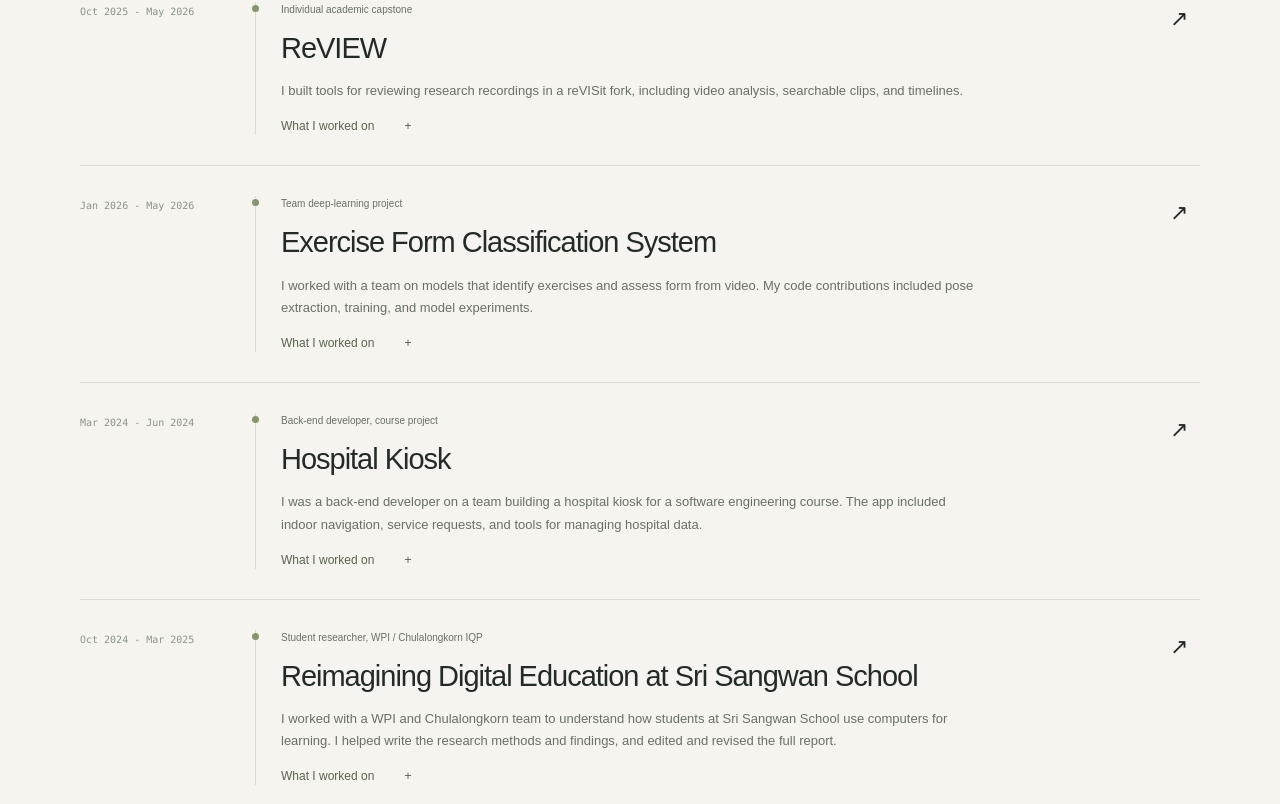
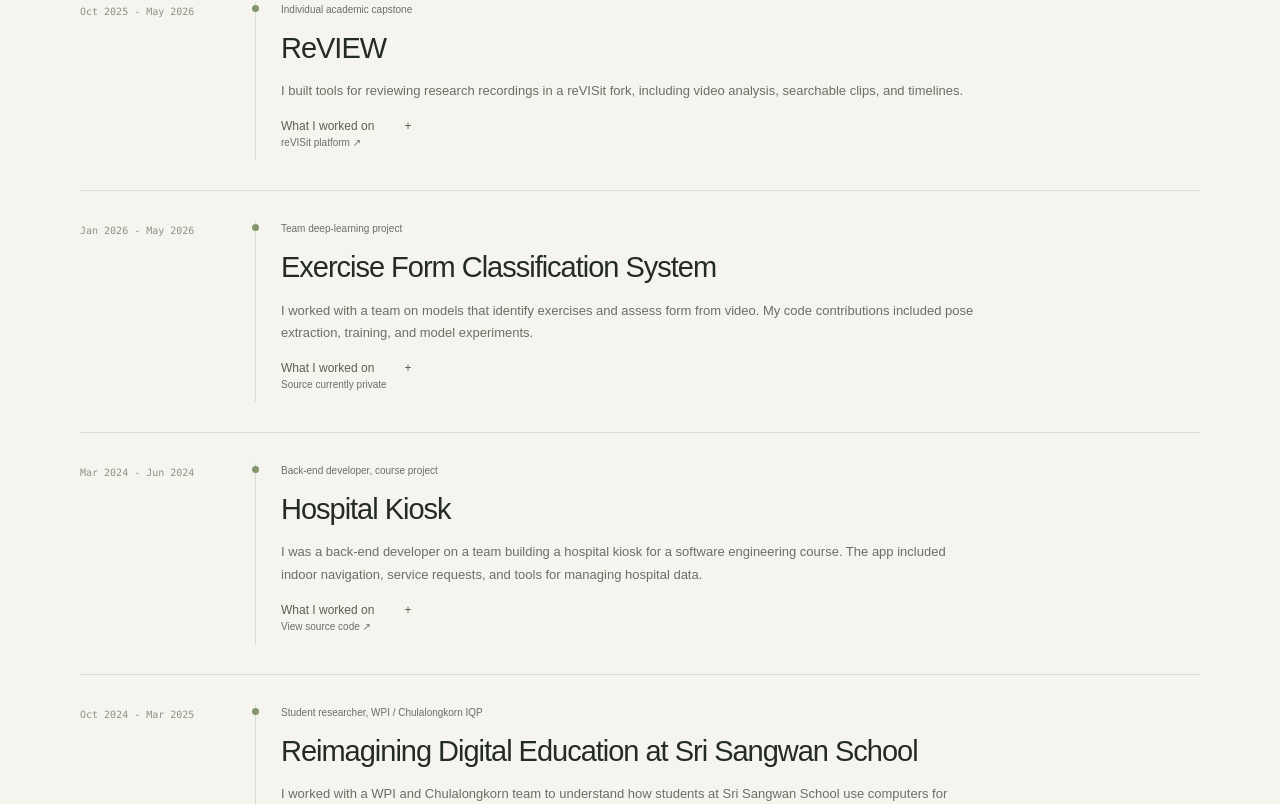
Before and after one commit to ScribleSean/scriblesean.github.io, a Next.js app: page /portfolio in a window 1280 px wide. Shown: the part 2076-2880 px from the top of the page. Built offline with nearby package versions, Linux system fonts and the light colour scheme; no server answers.

Commit message:
Clarify project evidence links and document interactive portfolio

```diff
--- a/components/ProjectCard.tsx
+++ b/components/ProjectCard.tsx
@@ -68,7 +68,7 @@ export function ProjectCard({ project, index = 0 }: ProjectCardProps) {
             rel="noopener noreferrer"
             className="text-zinc-300 underline-offset-4 hover:underline"
           >
-            Live demo
+            {project.linkLabel ?? "Visit project"}
           </a>
         )}
       </div>
--- a/components/files/FilesApp.tsx
+++ b/components/files/FilesApp.tsx
@@ -127,7 +127,7 @@ function ProjectDetail({ project }: { project: (typeof projects)[number] }) {
       <h3>Highlights</h3>
       <ul>{project.outcomes.map((outcome) => <li key={outcome}>{outcome}</li>)}</ul>
       <div className={styles.tags}>{project.tags.map((tag) => <span key={tag}>{tag}</span>)}</div>
-      <a className={styles.openLink} href={project.href} target="_blank" rel="noreferrer">Open project link ↗</a>
+      {project.href ? <a className={styles.openLink} href={project.href} target="_blank" rel="noreferrer">{project.linkLabel} ↗</a> : <p>{project.linkLabel}</p>}
     </article>
   );
 }
--- a/components/portfolio/PortfolioContent.tsx
+++ b/components/portfolio/PortfolioContent.tsx
@@ -102,7 +102,8 @@ export default function PortfolioContent({ onContact, embedded = false }: Portfo
         <span className={styles.projectIndex}>{project.period}</span>
         <div className={styles.researchMain}><p className={styles.meta}>{project.role}</p><h3>{project.name}</h3><p className={styles.projectSummary}>{project.portfolioSummary}</p>
           <details className={styles.projectDetails}><summary>What I worked on <span>+</span></summary><ul>{project.outcomes.map(outcome => <li key={outcome}>{outcome}</li>)}</ul><div className={styles.buildDetail}>{project.tags.map(tag => <span key={tag}>{tag}</span>)}</div></details>
-        </div><a className={styles.projectArrow} href={project.href} target="_blank" rel="noreferrer" aria-label={`Open ${project.name}`}>↗</a>
+          <p className={styles.meta}>{project.href ? <a href={project.href} target="_blank" rel="noreferrer">{project.linkLabel} ↗</a> : project.linkLabel}</p>
+        </div>
       </article>)}</div>
     </section>
 
--- a/data/projects.ts
+++ b/data/projects.ts
@@ -8,6 +8,7 @@ export interface Project {
   tech: string[];
   github?: string;
   live?: string;
+  linkLabel?: string;
 }
 
 export const projects: Project[] = resumeProjects.map(project => ({
@@ -16,5 +17,6 @@ export const projects: Project[] = resumeProjects.map(project => ({
   period: project.period,
   description: project.portfolioSummary,
   tech: project.tags,
-  ...(project.href.startsWith("https://github.com/") ? { github: project.href } : { live: project.href }),
+  linkLabel: project.linkLabel,
+  ...(project.linkKind === "source" ? { github: project.href } : project.href ? { live: project.href } : {}),
 }));
--- a/data/resume.json
+++ b/data/resume.json
@@ -34,7 +34,9 @@
         "Python",
         "Multimodal AI",
         "Semantic search"
-      ]
+      ],
+      "linkKind": "platform",
+      "linkLabel": "reVISit platform"
     },
     {
       "name": "Exercise Form Classification System",
@@ -47,14 +49,16 @@
         "Contributed labeling, YOLO pose extraction, training pipelines, and exploratory data analysis.",
         "Worked on Skeleton CNN and ST-GCN experiments using the Qualcomm exercise-video dataset."
       ],
-      "href": "https://github.com/ScribleSean/Exercise-Form-Classification-System",
+      "href": "",
       "tags": [
         "Python",
         "PyTorch",
         "YOLO",
         "Skeleton CNN",
         "ST-GCN"
-      ]
+      ],
+      "linkKind": "private",
+      "linkLabel": "Source currently private"
     },
     {
       "name": "Hospital Kiosk",
@@ -72,7 +76,9 @@
         "Team development",
         "Back-end development",
         "Agile/Scrum"
-      ]
+      ],
+      "linkKind": "source",
+      "linkLabel": "View source code"
     },
     {
       "name": "Reimagining Digital Education at Sri Sangwan School",
@@ -90,7 +96,9 @@
         "Qualitative research",
         "Inclusive education",
         "Research writing"
-      ]
+      ],
+      "linkKind": "report",
+      "linkLabel": "Read team report"
     }
   ],
   "experience": [
```
Also changed, not shown: 2 other files (tests, documents, lock files or other folders).
